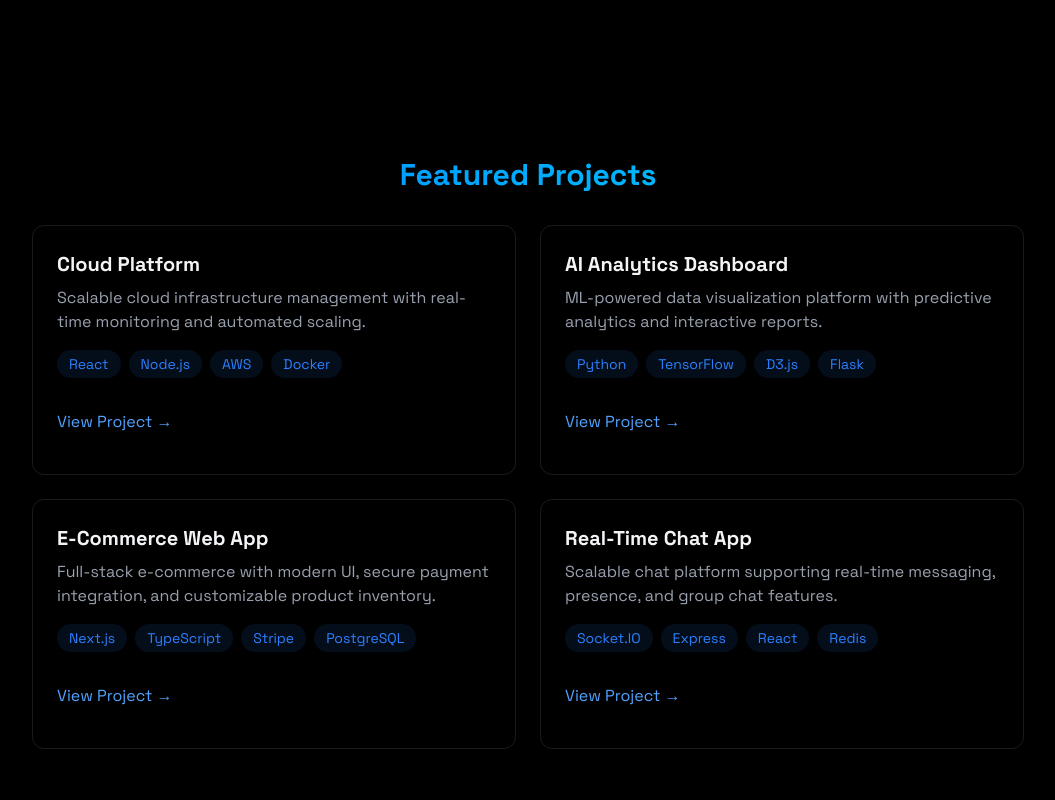
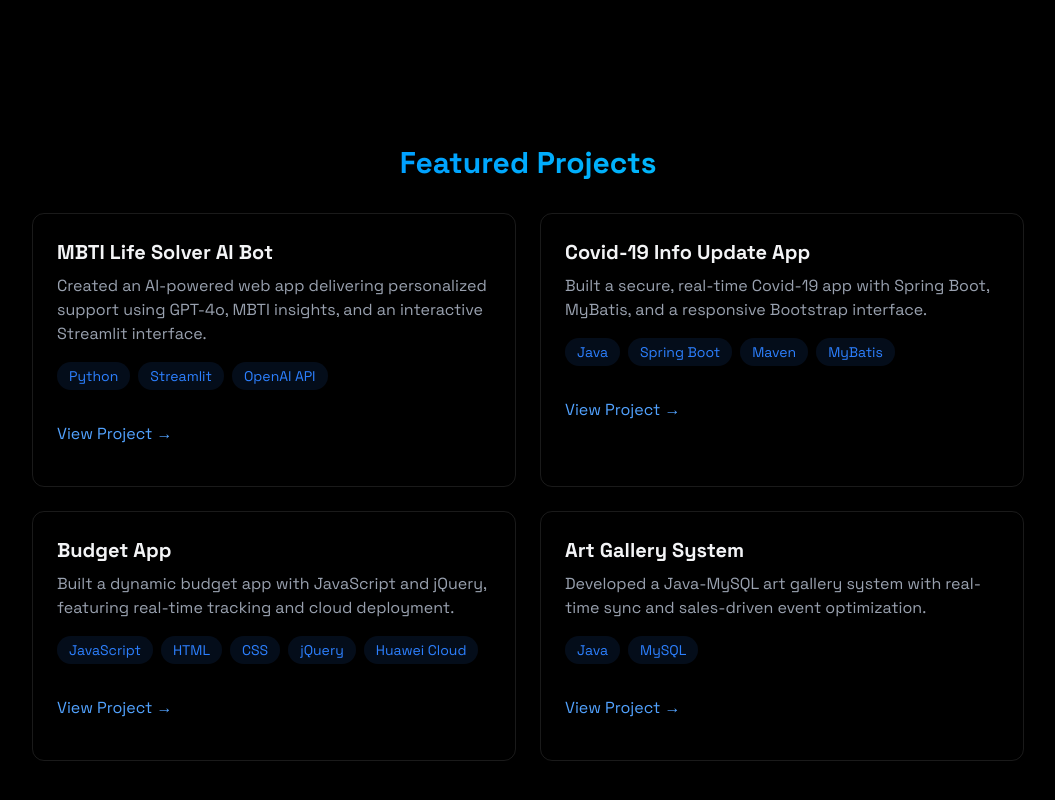
Before and after one commit to imdavidlong/portfolio, a React (Vite) app: page / in a window 1280 px wide. Shown: the part 1905-2705 px from the top of the page, without its empty margins (112-1167 px from the left). Built offline with nearby package versions, Linux system fonts and the light colour scheme.

Commit message:
upload all info

```diff
--- a/src/components/sections/Projects.jsx
+++ b/src/components/sections/Projects.jsx
@@ -6,6 +6,8 @@ export const Projects = () => {
       id="projects"
       className="min-h-screen flex items-center justify-center py-20"
     >
+
+
       <RevealOnScroll>
         <div className="max-w-5xl mx-auto px-4">
           <h2 className="text-3xl font-bold mb-8 bg-gradient-to-r from-blue-500 to-cyan-400 bg-clip-text text-transparent text-center">
@@ -14,13 +16,13 @@ export const Projects = () => {
           </h2>
           <div className="grid grid-cols-1 md:grid-cols-2 gap-6">
             <div className="p-6 rounded-xl border border-white/10 hover:-translate-y-1 hover:border-blue-500/30 hover:shadow-[0_2px_8px_rgba(59,130,246,0.2)] transition">
-              <h3 className="text-xl font-bold mb-2"> Cloud Platform</h3>
+              <h3 className="text-xl font-bold mb-2"> MBTI Life Solver AI Bot</h3>
               <p className="text-gray-400 mb-4">
-                Scalable cloud infrastructure management with real-time
-                monitoring and automated scaling.
+              Created an AI-powered web app delivering personalized support using GPT-4o, MBTI insights,
+              and an interactive Streamlit interface.
               </p>
               <div className="flex flex-wrap gap-2 mb-4">
-                {["React", "Node.js", "AWS", "Docker"].map((tech, key) => (
+                {["Python", "Streamlit", "OpenAI API"].map((tech, key) => (
                   <span
                     key={key}
                     className="bg-blue-500/10 text-blue-500 py-1 px-3 rounded-full text-sm hover:bg-blue-500/20
@@ -49,13 +51,12 @@ export const Projects = () => {
               transition-all
             "
             >
-              <h3 className="text-xl font-bold mb-2">AI Analytics Dashboard</h3>
+              <h3 className="text-xl font-bold mb-2"> Covid-19 Info Update App</h3>
               <p className="text-gray-400 mb-4">
-                ML-powered data visualization platform with predictive analytics
-                and interactive reports.
+              Built a secure, real-time Covid-19 app with Spring Boot, MyBatis, and a responsive Bootstrap interface.
               </p>
               <div className="flex flex-wrap gap-2 mb-4">
-                {["Python", "TensorFlow", "D3.js", "Flask"].map((tech, key) => (
+                {["Java", "Spring Boot", "Maven", "MyBatis"].map((tech, key) => (
                   <span
                     key={key}
                     className="
@@ -72,7 +73,7 @@ export const Projects = () => {
               </div>
               <div className="flex justify-between items-center">
                 <a
-                  href="#"
+                  href="https://github.com/imdavidlong/covid-19-tracker-app-update"
                   className="text-blue-400 hover:text-blue-300 transition-colors my-4"
                 >
                   View Project →
@@ -88,13 +89,12 @@ export const Projects = () => {
               transition-all
             "
             >
-              <h3 className="text-xl font-bold mb-2">E-Commerce Web App</h3>
+              <h3 className="text-xl font-bold mb-2">Budget App</h3>
               <p className="text-gray-400 mb-4">
-                Full-stack e-commerce with modern UI, secure payment
-                integration, and customizable product inventory.
+              Built a dynamic budget app with JavaScript and jQuery, featuring real-time tracking and cloud deployment.
               </p>
               <div className="flex flex-wrap gap-2 mb-4">
-                {["Next.js", "TypeScript", "Stripe", "PostgreSQL"].map(
+                {["JavaScript", "HTML", "CSS", "jQuery", "Huawei Cloud"].map(
                   (tech) => (
                     <span
                       key={tech}
@@ -113,7 +113,7 @@ export const Projects = () => {
               </div>
               <div className="flex justify-between items-center">
                 <a
-                  href="#"
+                  href="https://github.com/imdavidlong/Budget_App"
                   className="text-blue-400 hover:text-blue-300 transition-colors my-4"
                 >
                   View Project →
@@ -129,13 +129,12 @@ export const Projects = () => {
               transition-all
             "
             >
-              <h3 className="text-xl font-bold mb-2">Real-Time Chat App</h3>
+              <h3 className="text-xl font-bold mb-2">Art Gallery System</h3>
               <p className="text-gray-400 mb-4">
-                Scalable chat platform supporting real-time messaging, presence,
-                and group chat features.
+              Developed a Java-MySQL art gallery system with real-time sync and sales-driven event optimization.
               </p>
               <div className="flex flex-wrap gap-2 mb-4">
-                {["Socket.IO", "Express", "React", "Redis"].map((tech, key) => (
+                {["Java", "MySQL"].map((tech, key) => (
                   <span
                     key={key}
                     className="
@@ -152,7 +151,7 @@ export const Projects = () => {
               </div>
               <div className="flex justify-between items-center ">
                 <a
-                  href="#"
+                  href="https://github.com/imdavidlong/Art_gallery_SQL"
                   className="text-blue-400 hover:text-blue-300 transition-colors my-4"
                 >
                   View Project →
```
